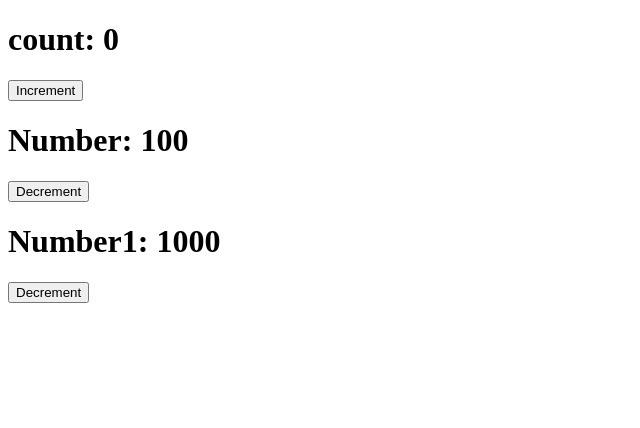
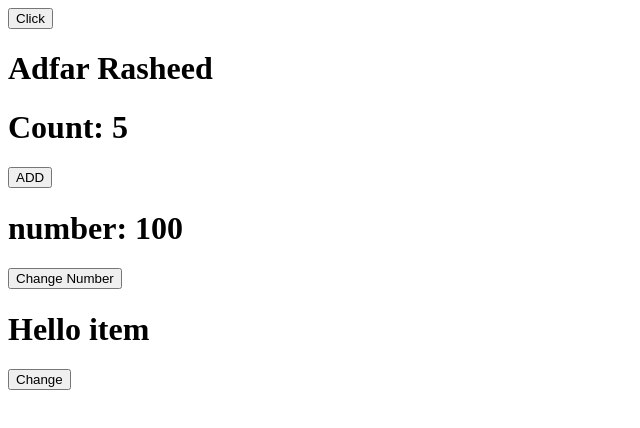
Before and after one commit to adfar-136/NovemberBAtch2023, a React (Create React App) app in the folder react/november/: page / in a window 1280 px wide. Shown: the top 428 px of the page, without its empty margins (0-640 px from the left). Built offline with nearby package versions, Linux system fonts and the light colour scheme.

Commit message:
useEffect done

```diff
--- a/react/november/src/App.js
+++ b/react/november/src/App.js
@@ -1,34 +1,27 @@
 import React, { useEffect, useState } from 'react'
+import Item1 from './components/Item1'
 
 export default function App() {
-
+  const [condition,setCoondition] = useState(true)
+  const [number,setNumber] = useState(100)
   const [count,setCount] = useState(0)
-  const [number,setNumber] = useState(100)
-  const [number1,setNumber1] = useState(1000)
   useEffect(()=>{
-    console.log("useEffect")
-    // const fun =()=>{
-    //   console.log("adfar")
-    // }
-    // document.addEventListener("click",fun)
-    // return ()=>{
-    //   document.removeEventListener("click",fun)
-    // }
-   let interval =  setInterval(()=>{
-    console.log("Adfar")
-  },3000)
-  return ()=>{
-    clearInterval(interval)
-  }
-  })
+    const interval = setInterval(()=>{
+      setCount(count+1)
+    },1000)
+    return ()=>{
+      clearInterval(interval)
+    }
+  },[count])
   return (
     <div>
-       <h1>count: {count}</h1>
-       <button onClick={()=>setCount(count+1)}>Increment</button>
-       <h1>Number: {number}</h1>
-       <button onClick={()=>setNumber(number-1)}>Decrement</button>
-       <h1>Number1: {number1}</h1>
-       <button onClick={()=>setNumber1(number1+10)}>Decrement</button>
+      <button onClick={()=>setCoondition(!condition)}>Click</button>
+      <h1>Adfar Rasheed</h1>
+      <h1>Count: {count}</h1>
+      <button onClick={()=>setCount(count+1)}>ADD</button>
+      <h1>number: {number}</h1>
+      <button onClick={()=>setNumber(number+10)}>Change Number</button>
+      {condition && <Item1/>}
     </div>
   )
 }
--- /dev/null
+++ b/react/november/src/components/Item1.js
@@ -0,0 +1,11 @@
+import React, { useState } from 'react'
+
+export default function Item1() {
+    const [text,setText] = useState("item")
+  return (
+    <div>
+        <h1>Hello {text}</h1>
+        <button onClick={()=>setText("morning")}>Change</button>
+    </div>
+  )
+}
```
Also changed, not shown: react/november/src/app.txt.
